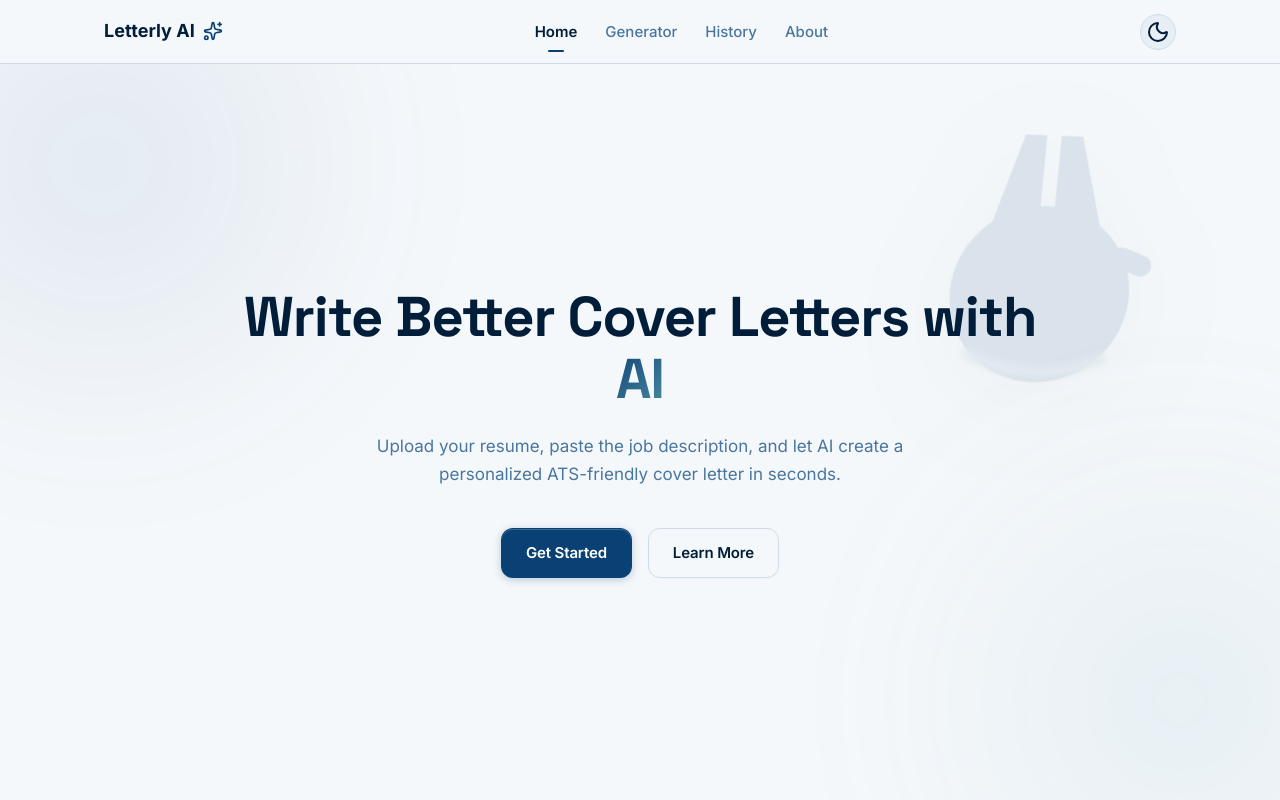
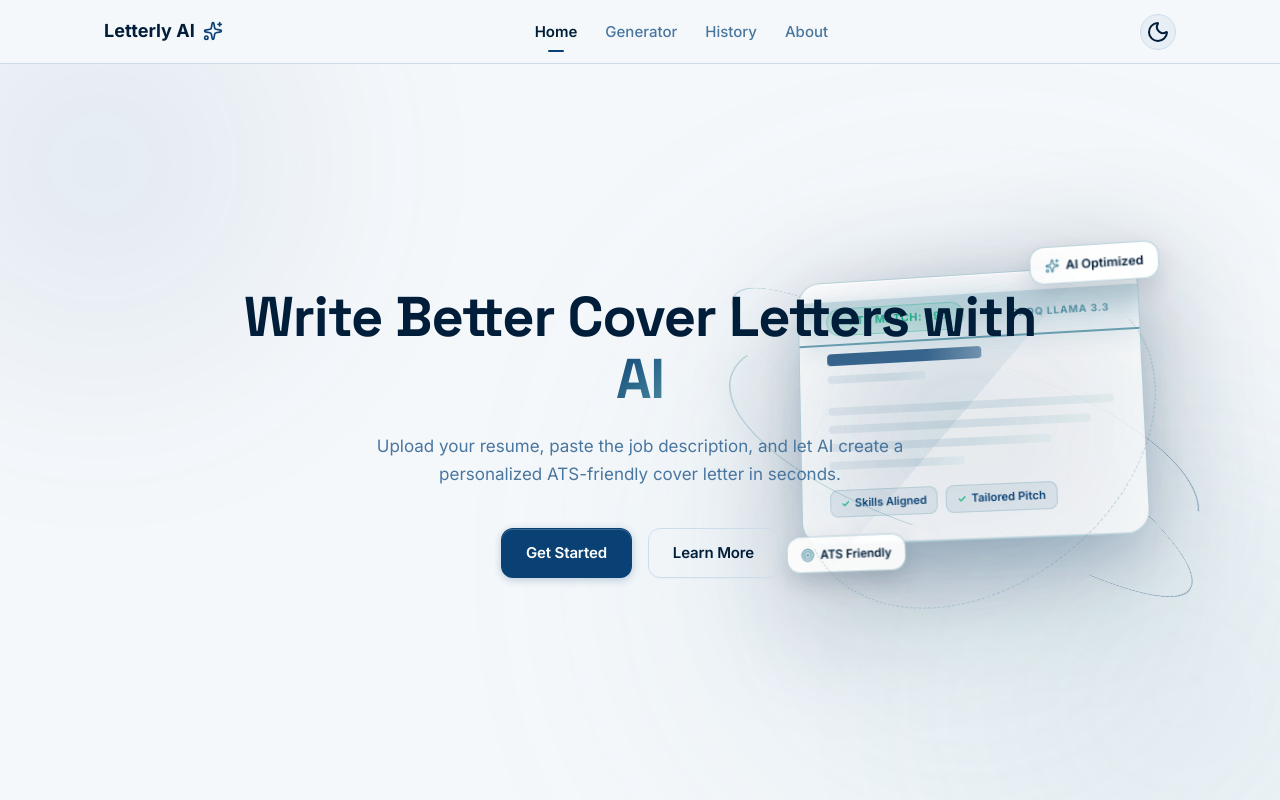
Before and after one commit to farhan0haris/letterly-ai-, a React (Vite) app: page / in a window 1280 px wide. Shown: the top 800 px of the page. Built offline with nearby package versions, Linux system fonts and the light colour scheme; no server answers; a web font is replaced by a local one.

Commit message:
feat: Add large smooth 3D Holographic AI & Orbital Gyroscope animation to hero section

```diff
--- a/src/pages/Landing.css
+++ b/src/pages/Landing.css
@@ -54,40 +54,403 @@
   right: -100px;
 }
 
-.falcon-container {
+.decor-3 {
   position: absolute;
-  top: 10%;
+  border-radius: 50%;
+  filter: blur(140px);
+  opacity: 0.12;
+  width: 480px;
+  height: 480px;
+  background-color: var(--color-accent);
+  top: 35%;
   right: 5%;
-  left: auto;
-  width: 350px;
-  height: 350px;
-  color: var(--color-primary);
-  opacity: 0.12;
   z-index: 0;
-  animation: float3D 15s ease-in-out infinite;
+}
+
+/* =========================================================
+   LARGE SMOOTH 3D HOLOGRAPHIC HERO SCENE
+   ========================================================= */
+.hero-3d-scene {
+  position: absolute;
+  top: 50%;
+  right: 4%;
+  transform: translateY(-50%);
+  width: 520px;
+  height: 500px;
+  perspective: 1200px;
+  transform-style: preserve-3d;
   pointer-events: none;
-  filter: drop-shadow(0 20px 40px rgba(0,0,0,0.2));
-  perspective: 1000px;
+  z-index: 0;
+  display: flex;
+  align-items: center;
+  justify-content: center;
+}
+
+@media (max-width: 1250px) {
+  .hero-3d-scene {
+    right: -2%;
+    width: 450px;
+    height: 440px;
+    opacity: 0.7;
+  }
+}
+
+@media (max-width: 950px) {
+  .hero-3d-scene {
+    top: 50%;
+    right: 50%;
+    transform: translate(50%, -50%);
+    width: 380px;
+    height: 380px;
+    opacity: 0.22;
+  }
+}
+
+/* 3D Orbiting Gyroscope System */
+.orbit-system {
+  position: absolute;
+  width: 500px;
+  height: 500px;
+  transform-style: preserve-3d;
+  display: flex;
+  align-items: center;
+  justify-content: center;
+}
+
+.orbit-ring {
+  position: absolute;
+  border-radius: 50%;
+  pointer-events: none;
   transform-style: preserve-3d;
   will-change: transform;
 }
 
-[data-theme='dark'] .falcon-container {
-  opacity: 0.25;
+.orbit-ring.ring-1 {
+  width: 480px;
+  height: 480px;
+  border: 1.5px solid transparent;
+  border-top-color: var(--color-primary);
+  border-bottom-color: var(--color-accent);
+  opacity: 0.5;
+  filter: drop-shadow(0 0 16px var(--color-accent));
+  animation: smoothOrbit1 28s cubic-bezier(0.4, 0, 0.2, 1) infinite;
 }
 
-@keyframes float3D {
+.orbit-ring.ring-2 {
+  width: 390px;
+  height: 390px;
+  border: 1.5px dashed var(--color-accent);
+  opacity: 0.4;
+  animation: smoothOrbit2 36s linear infinite reverse;
+}
+
+.orbit-ring.ring-3 {
+  width: 530px;
+  height: 530px;
+  border: 1px solid rgba(123, 189, 232, 0.25);
+  border-left-color: var(--color-accent);
+  border-right-color: var(--color-primary);
+  opacity: 0.45;
+  animation: smoothOrbit3 44s cubic-bezier(0.4, 0, 0.2, 1) infinite;
+}
+
+.orbit-glow-core {
+  position: absolute;
+  width: 300px;
+  height: 300px;
+  border-radius: 50%;
+  background: radial-gradient(circle, rgba(78, 142, 162, 0.22) 0%, rgba(10, 65, 116, 0.08) 50%, transparent 70%);
+  filter: blur(40px);
+  animation: corePulse 9s ease-in-out infinite alternate;
+}
+
+/* 3D Holographic AI Card */
+.holo-card {
+  position: relative;
+  width: 340px;
+  transform-style: preserve-3d;
+  animation: smoothHoloFloat 12s ease-in-out infinite;
+  filter: drop-shadow(0 30px 60px rgba(0, 29, 57, 0.35));
+  will-change: transform;
+}
+
+.holo-card-inner {
+  position: relative;
+  background: rgba(255, 255, 255, 0.75);
+  backdrop-filter: blur(20px);
+  -webkit-backdrop-filter: blur(20px);
+  border: 1.5px solid rgba(78, 142, 162, 0.4);
+  border-radius: 22px;
+  padding: 26px 28px;
+  box-shadow:
+    0 20px 45px rgba(10, 65, 116, 0.12),
+    inset 0 1px 1px rgba(255, 255, 255, 0.9),
+    inset 0 -1px 1px rgba(78, 142, 162, 0.25);
+  overflow: hidden;
+}
+
+[data-theme='dark'] .holo-card-inner {
+  background: rgba(10, 43, 76, 0.6);
+  border-color: rgba(78, 142, 162, 0.4);
+  box-shadow:
+    0 25px 60px rgba(0, 10, 25, 0.55),
+    inset 0 1px 1px rgba(123, 189, 232, 0.35),
+    inset 0 -1px 1px rgba(10, 65, 116, 0.45);
+}
+
+/* Scanning Laser Beam */
+.holo-scan-beam {
+  position: absolute;
+  top: 0;
+  left: 0;
+  right: 0;
+  height: 45px;
+  background: linear-gradient(180deg, rgba(78, 142, 162, 0.3) 0%, transparent 100%);
+  border-bottom: 2px solid var(--color-accent);
+  opacity: 0.75;
+  filter: drop-shadow(0 2px 10px var(--color-accent));
+  animation: laserScan 5s ease-in-out infinite;
+  pointer-events: none;
+}
+
+/* Hologram Card Contents */
+.holo-header {
+  display: flex;
+  align-items: center;
+  justify-content: space-between;
+  margin-bottom: 18px;
+}
+
+.holo-badge {
+  display: inline-flex;
+  align-items: center;
+  gap: 6px;
+  background: rgba(16, 185, 129, 0.12);
+  border: 1px solid rgba(16, 185, 129, 0.35);
+  padding: 4px 10px;
+  border-radius: 20px;
+}
+
+.holo-dot {
+  width: 6px;
+  height: 6px;
+  border-radius: 50%;
+  background-color: #10B981;
+  box-shadow: 0 0 8px #10B981;
+  animation: dotBlink 2.5s ease-in-out infinite;
+}
+
+.holo-badge-text {
+  font-size: 11px;
+  font-weight: 700;
+  letter-spacing: 0.05em;
+  color: #10B981;
+}
+
+[data-theme='dark'] .holo-badge-text {
+  color: #34D399;
+}
+
+.holo-ai-tag {
+  font-size: 10px;
+  font-weight: 700;
+  letter-spacing: 0.08em;
+  color: var(--color-accent);
+  opacity: 0.95;
+}
+
+.holo-content {
+  display: flex;
+  flex-direction: column;
+  gap: 10px;
+  margin-bottom: 20px;
+}
+
+.holo-line {
+  height: 8px;
+  border-radius: 4px;
+  background: linear-gradient(90deg, var(--color-primary-light) 0%, rgba(78, 142, 162, 0.18) 100%);
+  position: relative;
+  overflow: hidden;
+}
+
+.holo-line::after {
+  content: '';
+  position: absolute;
+  inset: 0;
+  background: linear-gradient(90deg, transparent, rgba(255, 255, 255, 0.45), transparent);
+  animation: shimmerLine 3.5s ease-in-out infinite;
+}
+
+.holo-line.line-title { width: 55%; height: 12px; background: var(--color-primary); opacity: 0.8; }
+.holo-line.line-sub { width: 35%; height: 8px; }
+.holo-spacer { height: 4px; }
+.holo-line.line-full { width: 100%; }
+.holo-line.line-long { width: 92%; }
+.holo-line.line-med { width: 78%; }
+.holo-line.line-short { width: 48%; }
+
+.holo-footer {
+  display: flex;
+  gap: 8px;
+}
+
+.holo-pill {
+  display: inline-flex;
+  align-items: center;
+  gap: 5px;
+  font-size: 11px;
+  font-weight: 600;
+  padding: 4px 10px;
+  border-radius: 8px;
+  background: var(--color-primary-light);
+  color: var(--color-primary);
+  border: 1px solid rgba(78, 142, 162, 0.25);
+}
+
+[data-theme='dark'] .holo-pill {
+  color: var(--color-accent);
+}
+
+.holo-check {
+  font-size: 10px;
+  color: #10B981;
+}
+
+/* Floating Satellite 3D Chips */
+.floating-satellite {
+  position: absolute;
+  display: inline-flex;
+  align-items: center;
+  gap: 6px;
+  padding: 8px 14px;
+  border-radius: 14px;
+  font-size: 12px;
+  font-weight: 600;
+  background: rgba(255, 255, 255, 0.9);
+  backdrop-filter: blur(14px);
+  -webkit-backdrop-filter: blur(14px);
+  border: 1px solid rgba(78, 142, 162, 0.4);
+  color: var(--color-text);
+  box-shadow: 0 10px 25px rgba(0, 29, 57, 0.15);
+  pointer-events: none;
+  white-space: nowrap;
+  will-change: transform;
+}
+
+[data-theme='dark'] .floating-satellite {
+  background: rgba(10, 43, 76, 0.85);
+  border-color: rgba(123, 189, 232, 0.35);
+  box-shadow: 0 12px 30px rgba(0, 10, 25, 0.45);
+}
+
+.sat-icon {
+  color: var(--color-accent);
+}
+
+.sat-top {
+  top: -14px;
+  right: -20px;
+  animation: satFloatTop 8s ease-in-out infinite;
+}
+
+.sat-bottom {
+  bottom: -16px;
+  left: -18px;
+  animation: satFloatBottom 9s ease-in-out infinite reverse;
+}
+
+/* Smooth GPU-Accelerated 3D Keyframe Animations */
+@keyframes smoothHoloFloat {
   0%, 100% {
-    transform: translateY(0) rotateX(25deg) rotateY(-20deg) rotateZ(10deg);
+    transform: translateY(0px) rotateX(15deg) rotateY(-18deg) rotateZ(3deg);
   }
   50% {
-    transform: translateY(-40px) rotateX(15deg) rotateY(-10deg) rotateZ(5deg) scale(1.05);
+    transform: translateY(-26px) rotateX(6deg) rotateY(-7deg) rotateZ(-2deg) scale(1.02);
   }
 }
 
+@keyframes smoothOrbit1 {
+  0% {
+    transform: rotateX(68deg) rotateY(16deg) rotateZ(0deg);
+  }
+  100% {
+    transform: rotateX(68deg) rotateY(16deg) rotateZ(360deg);
+  }
+}
+
+@keyframes smoothOrbit2 {
+  0% {
+    transform: rotateX(38deg) rotateY(-26deg) rotateZ(0deg);
+  }
+  100% {
+    transform: rotateX(38deg) rotateY(-26deg) rotateZ(360deg);
+  }
+}
+
+@keyframes smoothOrbit3 {
+  0% {
+    transform: rotateX(76deg) rotateY(32deg) rotateZ(0deg);
+  }
+  100% {
+    transform: rotateX(76deg) rotateY(32deg) rotateZ(360deg);
+  }
+}
+
+@keyframes laserScan {
+  0%, 100% {
+    top: 0%;
+    opacity: 0;
+  }
+  15% {
+    opacity: 0.85;
+  }
+  85% {
+    opacity: 0.85;
+  }
+  95% {
+    top: 86%;
+    opacity: 0;
+  }
+}
+
+@keyframes satFloatTop {
+  0%, 100% {
+    transform: translateZ(45px) translateY(0px) scale(1);
+  }
+  50% {
+    transform: translateZ(45px) translateY(-15px) scale(1.04);
+  }
+}
+
+@keyframes satFloatBottom {
+  0%, 100% {
+    transform: translateZ(40px) translateY(0px) scale(1);
+  }
+  50% {
+    transform: translateZ(40px) translateY(14px) scale(0.96);
+  }
+}
+
+@keyframes corePulse {
+  0% { transform: scale(0.88); opacity: 0.55; }
+  100% { transform: scale(1.18); opacity: 0.95; }
+}
+
+@keyframes dotBlink {
+  0%, 100% { opacity: 1; transform: scale(1); }
+  50% { opacity: 0.35; transform: scale(0.75); }
+}
+
+@keyframes shimmerLine {
+  0% { transform: translateX(-100%); }
+  100% { transform: translateX(100%); }
+}
+
 @media (prefers-reduced-motion: reduce) {
-  .falcon-container {
-    animation-play-state: paused;
+  .hero-3d-scene *,
+  .hero-3d-scene {
+    animation: none !important;
   }
 }
 
--- a/src/pages/Landing.jsx
+++ b/src/pages/Landing.jsx
@@ -130,15 +130,60 @@ export default function Landing() {
       <section className="hero-section fade-in">
         <div className="hero-decor decor-1"></div>
         <div className="hero-decor decor-2"></div>
+        <div className="hero-decor decor-3"></div>
 
-        <div className="falcon-container" aria-hidden="true">
-          <svg viewBox="0 0 100 100" className="millennium-falcon" fill="currentColor">
-            <circle cx="50" cy="55" r="25" />
-            <path d="M35 35 L42 10 L48 10 L48 35 Z" />
-            <path d="M65 35 L58 10 L52 10 L52 35 Z" />
-            <rect x="70" y="40" width="12" height="6" rx="3" transform="rotate(20 70 40)" />
-            <path d="M30 72 Q 50 82 70 72" fill="none" stroke="var(--color-accent)" strokeWidth="3" filter="blur(1px)"/>
-          </svg>
+        {/* Large Smooth 3D Holographic AI & Orbital Scene */}
+        <div className="hero-3d-scene" aria-hidden="true">
+          <div className="orbit-system">
+            <div className="orbit-ring ring-1"></div>
+            <div className="orbit-ring ring-2"></div>
+            <div className="orbit-ring ring-3"></div>
+            <div className="orbit-glow-core"></div>
+          </div>
+
+          <div className="holo-card">
+            <div className="holo-card-inner">
+              <div className="holo-scan-beam"></div>
+
+              <div className="holo-header">
+                <div className="holo-badge">
+                  <span className="holo-dot"></span>
+                  <span className="holo-badge-text">ATS MATCH: 99%</span>
+                </div>
+                <span className="holo-ai-tag">GROQ LLAMA 3.3</span>
+              </div>
+
+              <div className="holo-content">
+                <div className="holo-line line-title"></div>
+                <div className="holo-line line-sub"></div>
+                <div className="holo-spacer"></div>
+                <div className="holo-line line-full"></div>
+                <div className="holo-line line-long"></div>
+                <div className="holo-line line-med"></div>
+                <div className="holo-line line-short"></div>
+              </div>
+
+              <div className="holo-footer">
+                <div className="holo-pill">
+                  <span className="holo-check">✓</span>
+                  <span>Skills Aligned</span>
+                </div>
+                <div className="holo-pill">
+                  <span className="holo-check">✓</span>
+                  <span>Tailored Pitch</span>
+                </div>
+              </div>
+            </div>
+
+            <div className="floating-satellite sat-top">
+              <Sparkles size={14} className="sat-icon" />
+              <span>AI Optimized</span>
+            </div>
+            <div className="floating-satellite sat-bottom">
+              <Target size={14} className="sat-icon" />
+              <span>ATS Friendly</span>
+            </div>
+          </div>
         </div>
 
         <div className="hero-content">
```
